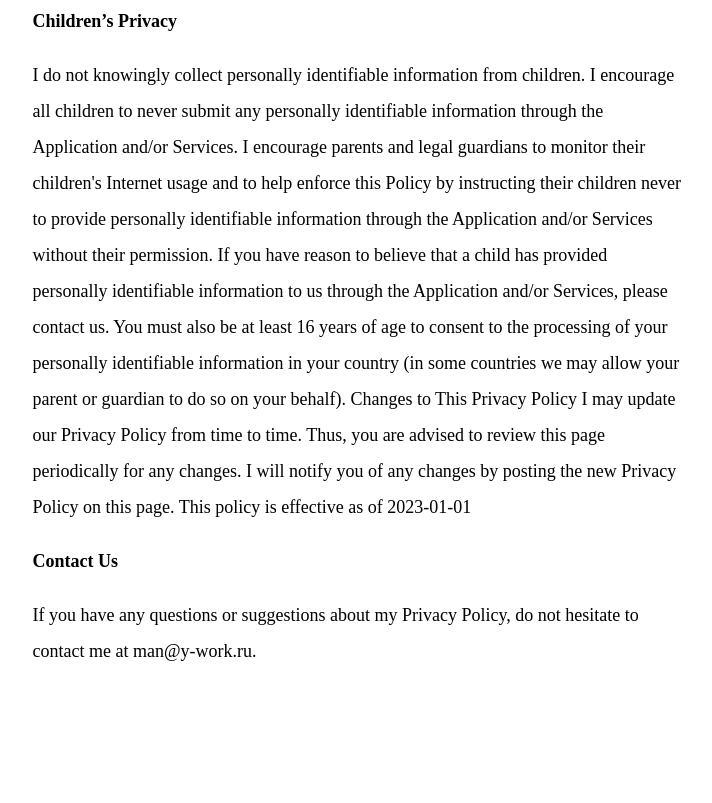
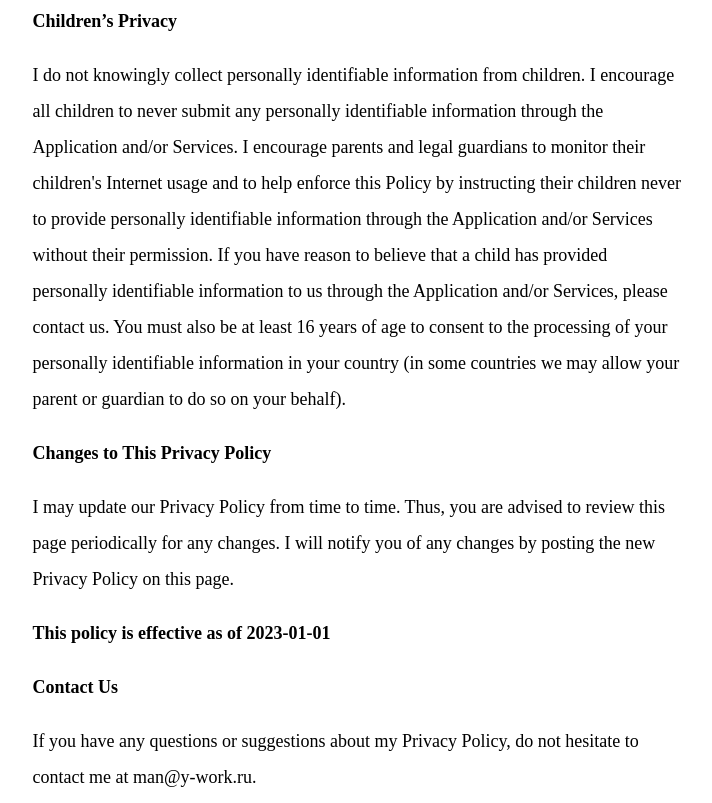
Before and after one commit to MANA-Y/privacy, a plain HTML site: page index.html in a window 1280 px wide. Shown: the part 2026-2829 px from the top of the page, without its empty margins (282-994 px from the left). Before the commit the page ends 2703 px from the top, so only its background shows below. Drawn offline with Linux system fonts and the light colour scheme.

Commit message:
Update index.html

```diff
--- a/index.html
+++ b/index.html
@@ -123,11 +123,11 @@ This Service may contain links to other sites. If you click on a third-party lin
 
 I do not knowingly collect personally identifiable information from children. I encourage all children to never submit any personally identifiable information through the Application and/or Services. I encourage parents and legal guardians to monitor their children's Internet usage and to help enforce this Policy by instructing their children never to provide personally identifiable information through the Application and/or Services without their permission. If you have reason to believe that a child has provided personally identifiable information to us through the Application and/or Services, please contact us. You must also be at least 16 years of age to consent to the processing of your personally identifiable information in your country (in some countries we may allow your parent or guardian to do so on your behalf).
 
-Changes to This Privacy Policy
+<b><p>Changes to This Privacy Policy</p></b>
 
 I may update our Privacy Policy from time to time. Thus, you are advised to review this page periodically for any changes. I will notify you of any changes by posting the new Privacy Policy on this page.
 
-This policy is effective as of 2023-01-01
+<b><p>This policy is effective as of 2023-01-01</p></b>
 
 <b><p>Contact Us</p></b>
 
```
